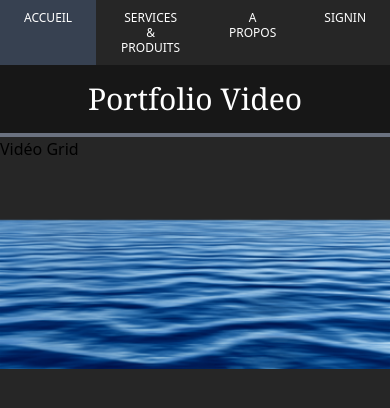
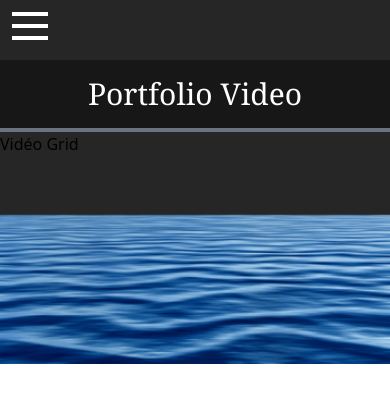
Before and after one commit to bsao17/AtlanteVideo_Client_ReactTS, a React (Create React App) app: page /video in a window 390 px wide. Shown: the top 408 px of the page. Built offline with nearby package versions, Linux system fonts and the light colour scheme; what tw-elements would draw is missing.

Commit message:
feat: responsive navigation three lines

```diff
--- a/src/App.tsx
+++ b/src/App.tsx
@@ -2,12 +2,14 @@ import React, {FunctionComponent} from "react";
 import {BrowserRouter as Router, Route, Routes} from "react-router-dom";
 import {About, Home, Product, Signin, VideoGrid} from "./pages";
 import {Navigation, Footer} from "./components";
+import NavigationResponsive from "./components/NavigationResponsive";
 
 
 const App: FunctionComponent = () => {
     return (
-        <div className="App bg-neutral-800" style={{height: "100vh", backgroundColor: "#262626"}}>
+        <div className="App bg-neutral-800" style={{ backgroundColor: "#262626"}}>
             <Router>
+                <NavigationResponsive/>
                 <Navigation/>
                 <Routes>
                     <Route path="/" element={<Home/>}/>
--- a/src/components/Navigation.tsx
+++ b/src/components/Navigation.tsx
@@ -7,7 +7,7 @@ const activeBouton = "text-center px-6 py-2.5 bg-neutral-900 text-white font-med
 
 const Navigation = () => {
     return (
-        <div className=" w-full">
+        <div className=" w-full hidden sm:inline md:inline">
             <ul className="columns-4 flex flex-row justify-between md:justify-start text-blue-200">
                 <Link to="/" className={activeBouton}  >Accueil
                 </Link>
--- a/src/components/NavigationResponsive.tsx
+++ b/src/components/NavigationResponsive.tsx
@@ -1,16 +1,13 @@
-import {Link} from "react-router-dom";
 
 const NavigationResponsive = () => {
     return (
-        <div>
-            <select name="navigation" id="navigation">
-                <Link to="/" ><option value="accueil">Accueil</option></Link>
-                <Link to="/product" ><option value="product">Services et Produits</option></Link>
-                <Link to="/about" ><option value="about">A propos</option></Link>
-                <Link to="/signin" ><option value="signin">Login</option></Link>
-            </select>
+        <div className=" md:hidden sm:hidden lg:hidden p-3 cursor-pointer">
+            <div className="w-9 h-1 bg-white mb-2"/>
+            <div className="w-9 h-1 bg-white mb-2"/>
+            <div className="w-9 h-1 bg-white mb-2"/>
         </div>
     );
+
 };
 
 export default NavigationResponsive;
--- a/src/pages/Home.tsx
+++ b/src/pages/Home.tsx
@@ -25,7 +25,7 @@ function Home() {
                         <figcaption className="flex flex-col justify-center items-center text-2xl text-white p-3 border border-gray-200 rounded-full w-72 m-auto ">
                             Démos Videos
                         </figcaption>
-                        <img src={home_presentation_anafi} className="hidden md:block sm:block xl:block mt-9 pt-4  z-10" alt="logo"/>
+                        <img src={home_presentation_anafi} className="hidden sm:block md:block mt-9 pt-4  z-10" alt="logo"/>
                     </figure>
                 </Link>
 
@@ -37,7 +37,7 @@ function Home() {
                             <figcaption className="flex flex-col justify-center items-center text-2xl text-white p-3 border border-gray-200 rounded-full w-72 m-auto ">
                                 example video
                             </figcaption>
-                            <img src={home_presentation_dji} className="hidden md:block sm:block xl:block mt-5 pt-4 hover:opacity-50 z-10" alt="logo" />
+                            <img src={home_presentation_dji} className="hidden sm:block md:block mt-5 pt-4 hover:opacity-50 z-10" alt="logo" />
                         </figure>
                     </Link>
                 </div>
```
